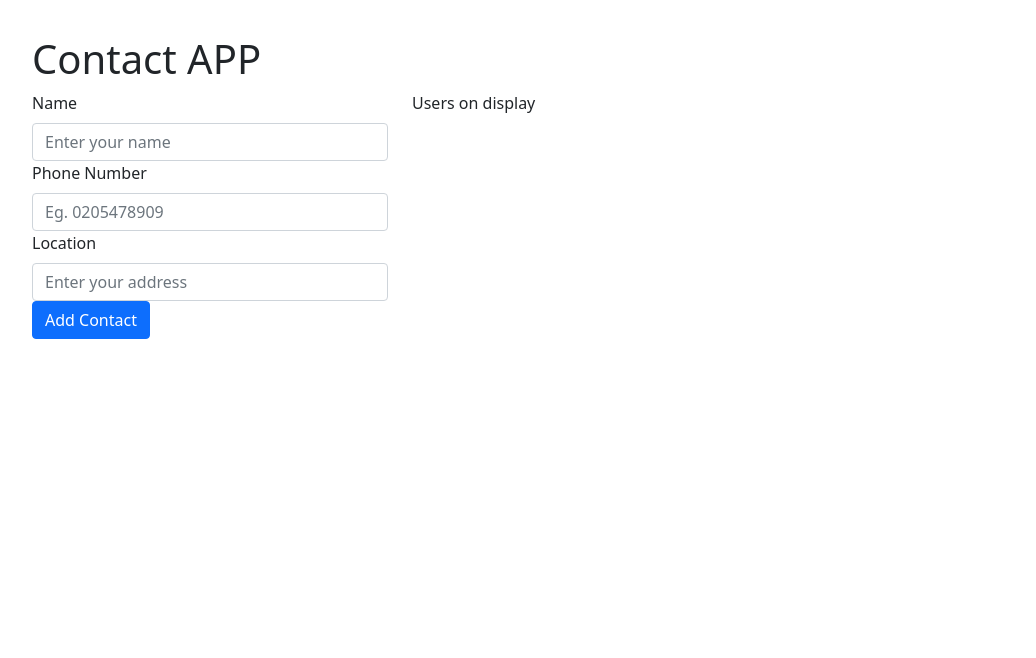
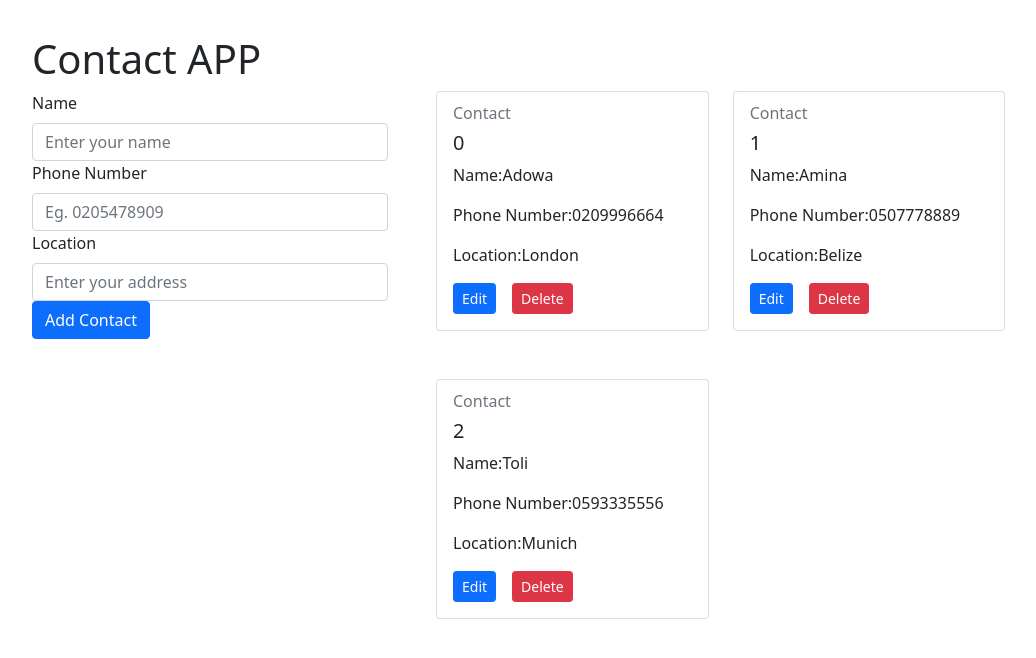
Before and after one commit to dsereboo/contact-App, a React (Create React App) app: page / in a window 1280 px wide. Shown: the top 658 px of the page, without its empty margins (50-1086 px from the left). Built offline with nearby package versions, Linux system fonts and the light colour scheme.

Commit message:
Contact component to created

```diff
--- a/src/App.js
+++ b/src/App.js
@@ -2,6 +2,7 @@ import 'bootstrap/dist/css/bootstrap.min.css';
 import './App.css';
 import {Container, Row, Col} from "react-bootstrap"
 import AddContact from './components/AddContact';
+import Contacts from './components/Contacts';
 
 function App() {
   return (
@@ -14,7 +15,7 @@ function App() {
           <AddContact/>
         </Col>
         <Col>
-          <p>Users on display</p>
+          <Contacts/>
         </Col>
       </Row>
     </Container>
--- a/src/components/Contact.jsx
+++ b/src/components/Contact.jsx
@@ -1,7 +1,8 @@
 import React,{useState}from "react"
 import {Card,Button,Col,Modal} from "react-bootstrap"
+import EditContact from "./EditContact";
 
-const Contact=()=>{
+const Contact=(props)=>{
     //State and methods to hide/show modal
     const[show,setShow]=useState(false)
     const handleClose = () => setShow(false);
@@ -13,16 +14,16 @@ const Contact=()=>{
           <Modal.Header closeButton>
             <Modal.Title>Edit Contact</Modal.Title>
           </Modal.Header>
-          <Modal.Body></Modal.Body>
+          <Modal.Body><EditContact/></Modal.Body>
         </Modal>
         <Card>
           <Card.Body>
             <Card.Subtitle className="mb-2 text-muted">Contact</Card.Subtitle>
-            <Card.Title></Card.Title>
+            <Card.Title>{props.contactInfo.id}</Card.Title>
             <Card.Text>
-              <p>Name: </p>
-              <p>Phone Number: </p>
-              <p>Address:</p>
+              <p>Name:{props.contactInfo.name} </p>
+              <p>Phone Number:{props.contactInfo.telephone} </p>
+              <p>Location:{props.contactInfo.location}</p>
             </Card.Text>
             <Card.Link href="#">
               <Button size="sm" variant="primary" onClick={handleShow}>
--- a/src/components/Contacts.jsx
+++ b/src/components/Contacts.jsx
@@ -0,0 +1,24 @@
+import React from "react"
+import Contact from "./Contact"
+import {Container, Row} from "react-bootstrap"
+import {connect} from "react-redux"
+
+const Contacts=(props)=>{
+    return(
+        <Container>
+            <Row>
+                {props.contacts.map(contact=>(
+                    <Contact contactInfo={contact} key={contact.id} deleteUser={props.deleteUser} editUser={props.editUser}/>
+                ))}
+            </Row>
+        </Container>
+    )
+}
+
+const mapStateToProps=(state)=>{
+    return{
+        contacts: state.contacts,
+    }
+}
+
+export default connect(mapStateToProps, {})(Contacts)
--- a/src/components/EditContact.jsx
+++ b/src/components/EditContact.jsx
@@ -1,5 +1,5 @@
 import React,{useState} from "react"
-import {Form} from "react-bootstrap"
+import {Form,Button} from "react-bootstrap"
 
 const EditContact=()=>{
 
@@ -27,6 +27,7 @@ const EditContact=()=>{
                 <Form.Label>Location</Form.Label>
                 <Form.Control onChange={handleChange} name="location"/>
             </Form.Group>
+            <Button type="submit">Submit</Button>
         </Form>
     )
 }
```
